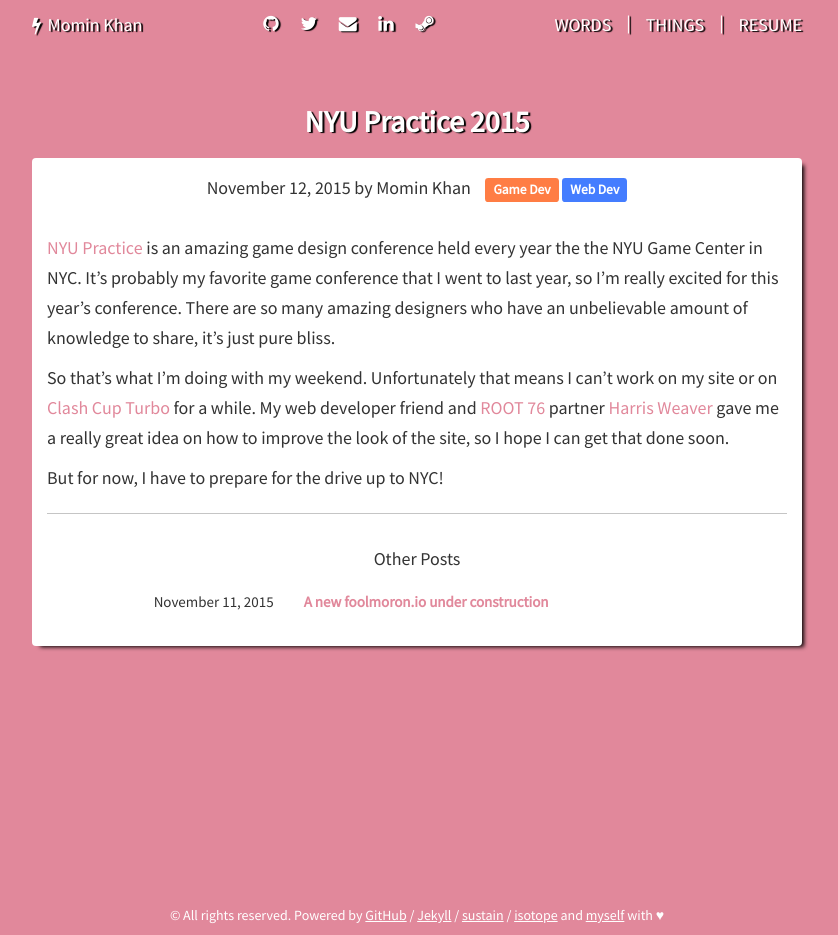
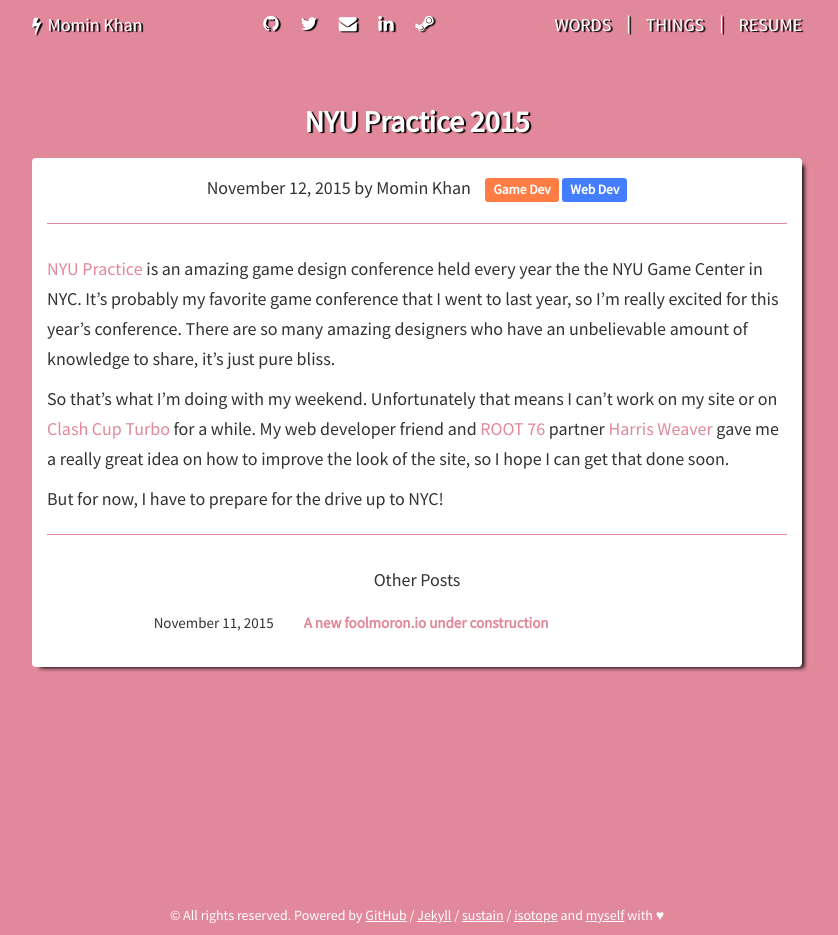
Before and after one commit to foolmoron/foolmoron.github.io, a Jekyll site: the page built from _posts/2015-11-12-practice-2015.md, in a window 1280 px wide. Shown: the whole page, without its empty margins (223-1061 px from the left). Built offline with Jekyll 4.4.1, drawn with Linux system fonts in a browser that asks for light colours; nearby versions of some CDN libraries; Markdown is read by kramdown in place of the engine named in the settings.

Commit message:
Colored HRs and more of them

```diff
--- a/_layouts/layout.html
+++ b/_layouts/layout.html
@@ -53,8 +53,11 @@
       .panel-default h4 a:hover, h5 a:hover {
         color: {{ page.color }};
       }
-      div.footer{
+      div.footer {
         border-bottom-color: {{ page.color }};
+      }
+      hr {
+        border-color: {{ page.color }};
       }
     </style>
 
--- a/_layouts/post.html
+++ b/_layouts/post.html
@@ -17,6 +17,7 @@ layout: layout
           <span class="label tag-{{ tag | replace:" ","_" }}"><a href="{{ site.baseurl }}words.html#{{ tag }}">{{ tag }}</a></span>
         {% endfor %}
       </h5>
+      <hr>
       <h4>
         {{ content }}
         {% if site.related_posts %}
--- a/_layouts/project.html
+++ b/_layouts/project.html
@@ -14,6 +14,7 @@ layout: layout
       <h5 class="post-descriptor">
         Related posts: <span class="label tag-{{ page.title | replace:' ','_' }}"><a href="{{ site.baseurl }}words.html#{{ page.title }}">{{ page.title }}</a></span>
       </h5>
+      <hr>
       <h4>
         {{ content }}
       </h4>
```
